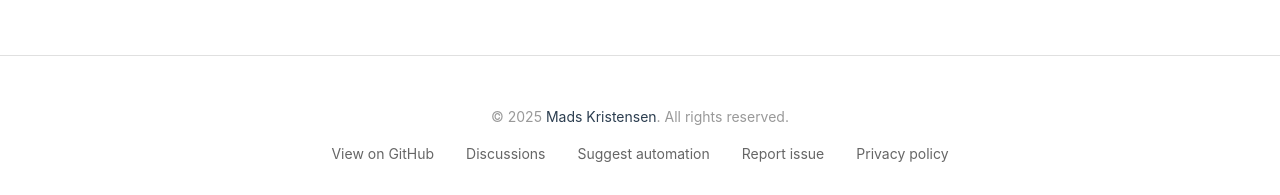
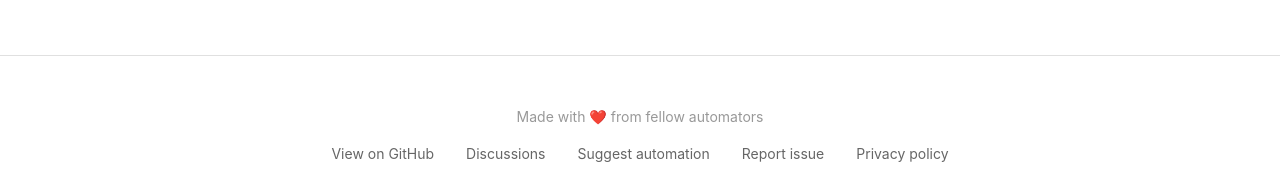
Before and after one commit to madskristensen/HomeAutomationCookbook, a Jekyll site: the page built from docs/index.md, in a window 1280 px wide and 900 px high, scrolled down 3129 px. Shown: the part 702-897 px from the top of the window. Built offline with Jekyll 4.4.1, drawn with Linux system fonts in a browser that asks for light colours.

Commit message:
Replace footer copyright with community-focused message
Co-authored-by: madskristensen <1258877+madskristensen@users.noreply.github.com>

```diff
--- a/docs/_layouts/default.html
+++ b/docs/_layouts/default.html
@@ -30,7 +30,7 @@
 
   <footer class="site-footer">
     <div class="container">
-      <p class="footer-copyright">&copy; {{ site.time | date: '%Y' }} <a href="https://x.com/mkristensen">Mads Kristensen</a>. All rights reserved.</p>
+      <p class="footer-copyright">Made with ❤️ from fellow automators</p>
       <nav class="footer-links" aria-label="Footer navigation">
         <a href="https://github.com/{{ site.repository }}">View on GitHub</a>
         <a href="https://github.com/{{ site.repository }}/discussions">Discussions</a>
```
